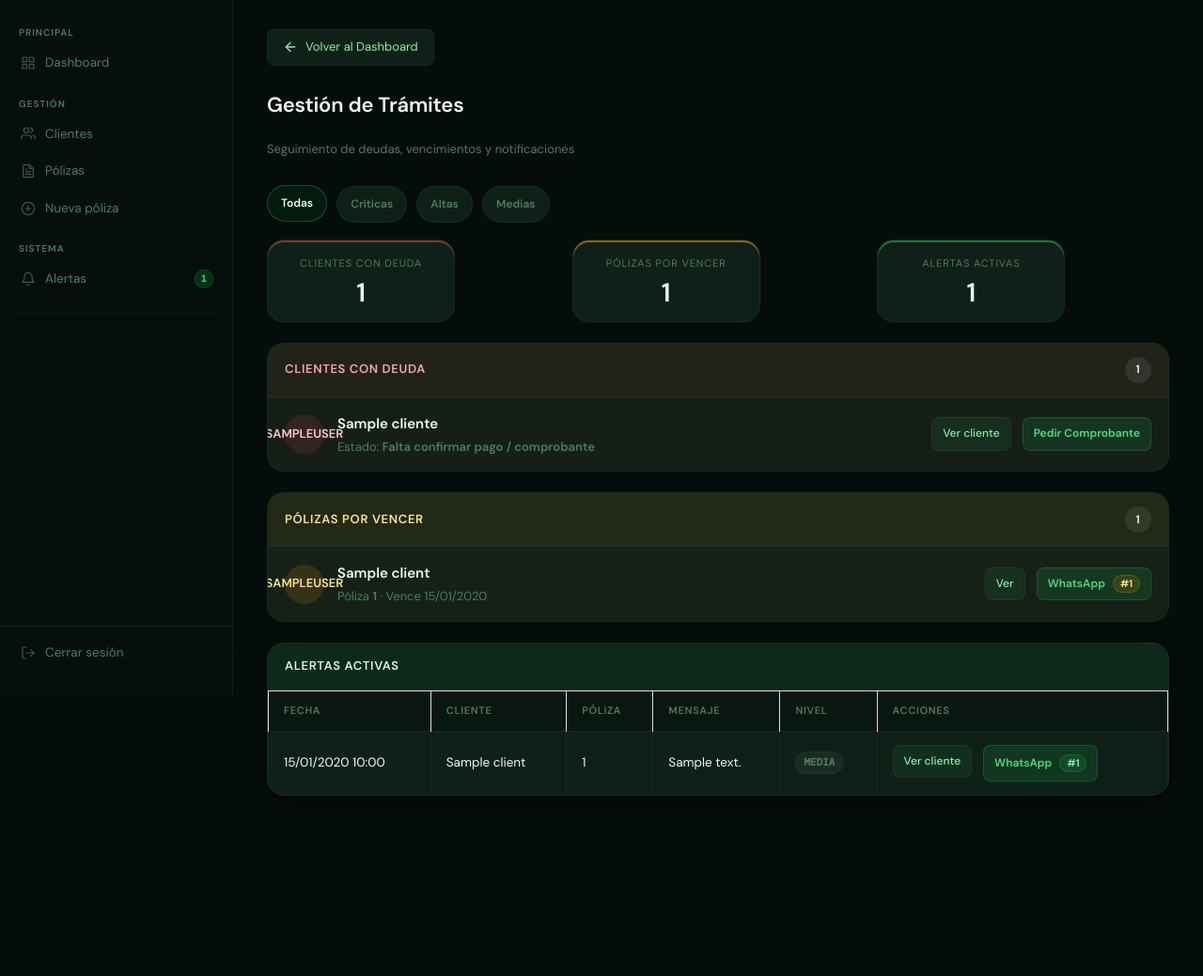
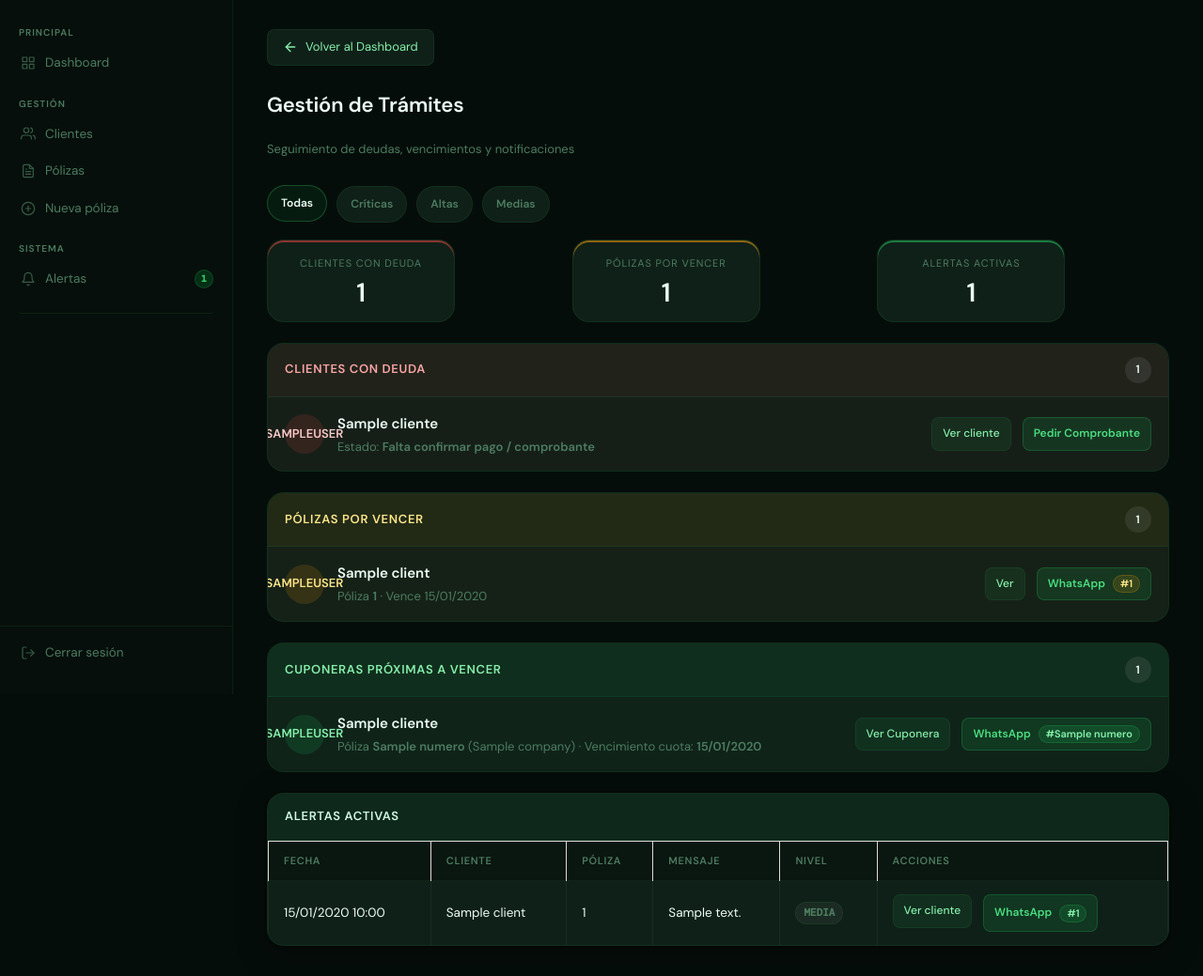
Before and after one commit to ferfama-debug/brokercrm, a Django app: template templates/alerts/alertas.html in a window 1280 px wide. Shown: the part 61-1100 px from the top of the page at 94% size. Before the commit the page ends 908 px from the top, so only its background shows below. Run offline with Django 4.2, Linux system fonts and the light colour scheme; the template is opened without the code that fills it: most values are stand-ins (such as "Sample title", 1, 10 or a date in 2020).

Commit message:
Update alertas.html

```diff
--- a/templates/alerts/alertas.html
+++ b/templates/alerts/alertas.html
@@ -110,6 +110,58 @@
           WhatsApp
           <span class="badge-poliza badge-yellow-soft">
             #{{ poliza.policy_number|default:"-" }}
+          </span>
+        </a>
+      </div>
+
+    </div>
+    {% endfor %}
+  </div>
+</div>
+{% endif %}
+
+<!-- CUPONERAS PRÓXIMAS A VENCER -->
+{% if pagos_cuponera %}
+<div class="alerta-seccion">
+  <div class="seccion-header seccion-verde">
+    <div class="seccion-titulo-wrap">
+      <span>Cuponeras Próximas a Vencer</span>
+      <span class="seccion-count">{{ pagos_cuponera|length }}</span>
+    </div>
+  </div>
+
+  <div class="seccion-items">
+    {% for item in pagos_cuponera %}
+    <div class="alerta-item alerta-item-verde">
+
+      <div class="alerta-left">
+        <div class="alerta-avatar alerta-avatar-verde">
+          {% if item.cliente %}
+            {{ item.cliente.first_name|first|upper }}{{ item.cliente.last_name|first|upper }}
+          {% else %}
+            CP
+          {% endif %}
+        </div>
+        <div class="alerta-body">
+          <div class="alerta-nombre">{{ item.cliente|default:"Cliente" }}</div>
+          <div class="alerta-meta">
+            Póliza <strong>{{ item.numero }}</strong> ({{ item.company }}) · Vencimiento cuota: <strong>{{ item.fecha|date:"d/m/Y" }}</strong>
+          </div>
+        </div>
+      </div>
+
+      <div class="alerta-acciones">
+        {% if item.pdf %}
+          <a href="{{ item.pdf.url }}" target="_blank" class="btn btn-secondary btn-sm">
+            Ver Cuponera
+          </a>
+        {% endif %}
+
+        <a href="https://wa.me/{{ item.telefono|cut:' '|cut:'-' }}?text={{ item.mensaje|urlencode }}"
+           target="_blank" class="btn-whatsapp btn-whatsapp-sm">
+          WhatsApp
+          <span class="badge-poliza badge-green-soft">
+            #{{ item.numero|default:"-" }}
           </span>
         </a>
       </div>
@@ -319,6 +371,11 @@
   color: #fde68a;
 }
 
+.seccion-verde {
+  background: rgba(34,197,94,0.08);
+  color: #86efac;
+}
+
 .seccion-count {
   min-width: 28px;
   height: 28px;
@@ -359,6 +416,10 @@
   background: rgba(120,53,15,0.06);
 }
 
+.alerta-item-verde {
+  background: rgba(20,83,45,0.06);
+}
+
 .alerta-left {
   display: flex;
   align-items: center;
@@ -387,6 +448,11 @@
 .alerta-avatar-amarillo {
   background: rgba(245,158,11,0.14);
   color: #fde68a;
+}
+
+.alerta-avatar-verde {
+  background: rgba(34,197,94,0.14);
+  color: #86efac;
 }
 
 .alerta-nombre {
```
